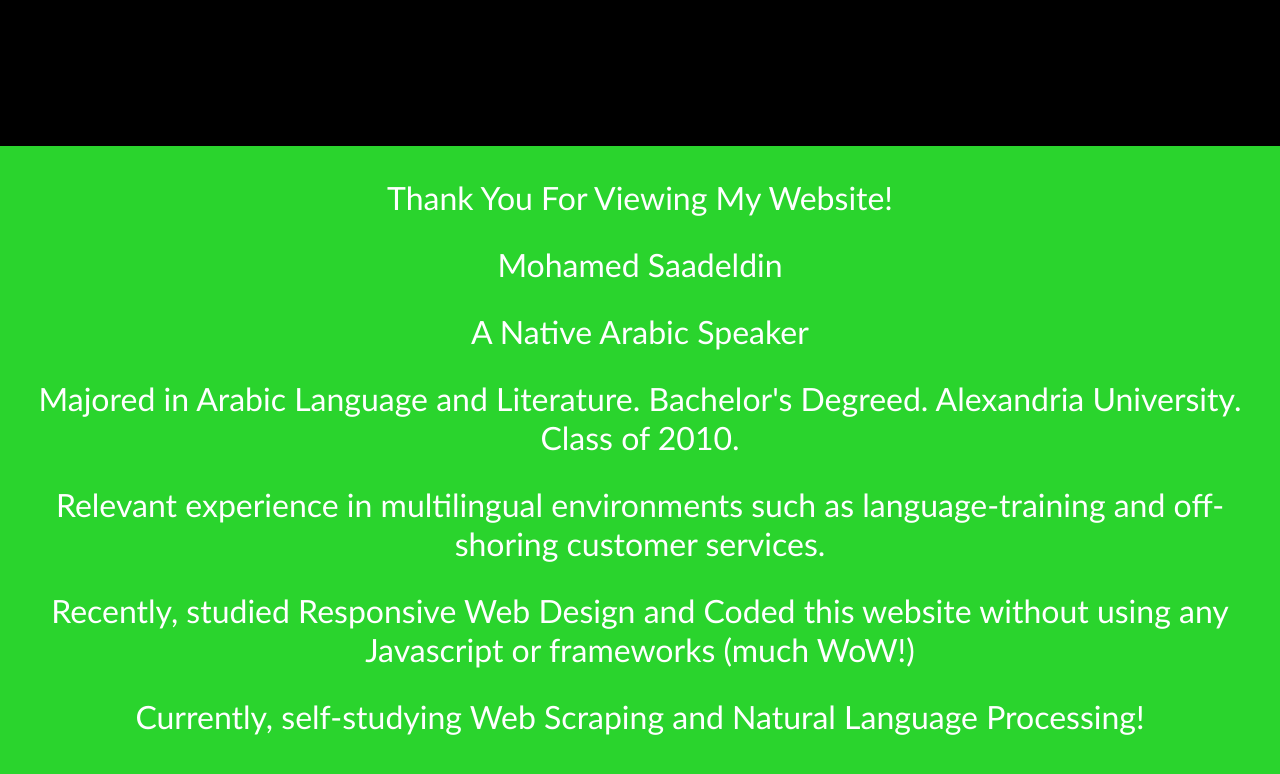
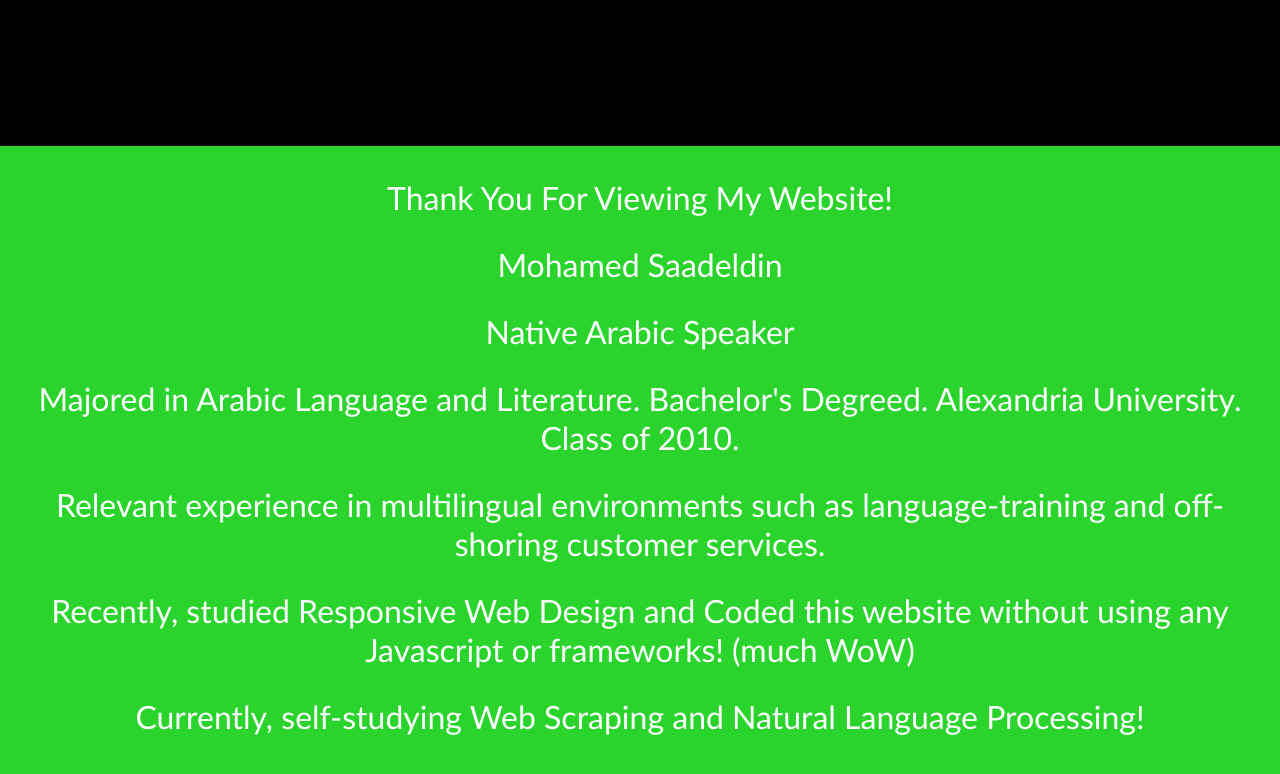
Before and after one commit to Velocity-Escaper/Mohamed-Saadeldin, a plain HTML site: page Index.html in a window 1280 px wide. Shown: the part 934-1708 px from the top of the page. Drawn offline with Linux system fonts and the light colour scheme.

Commit message:
Update Index.html

```diff
--- a/Index.html
+++ b/Index.html
@@ -40,11 +40,11 @@
                 <ul>
                     <li>Thank You For Viewing My Website!</li>
                     <li>Mohamed Saadeldin</li>
-                         <li>A Native Arabic Speaker</li>
+                         <li>Native Arabic Speaker</li>
 
                     <li>Majored in Arabic Language and Literature. Bachelor's Degreed. Alexandria University. Class of 2010. </li>
                     <li>Relevant experience in multilingual environments such as language-training and off-shoring customer services.</li>
-                    <li>Recently, studied Responsive Web Design and Coded this website without using any Javascript or frameworks (much WoW!)</li>
+                    <li>Recently, studied Responsive Web Design and Coded this website without using any Javascript or frameworks! (much WoW)</li>
                     <li>Currently, self-studying Web Scraping and Natural Language Processing!</li>
 
                 </ul>
```
